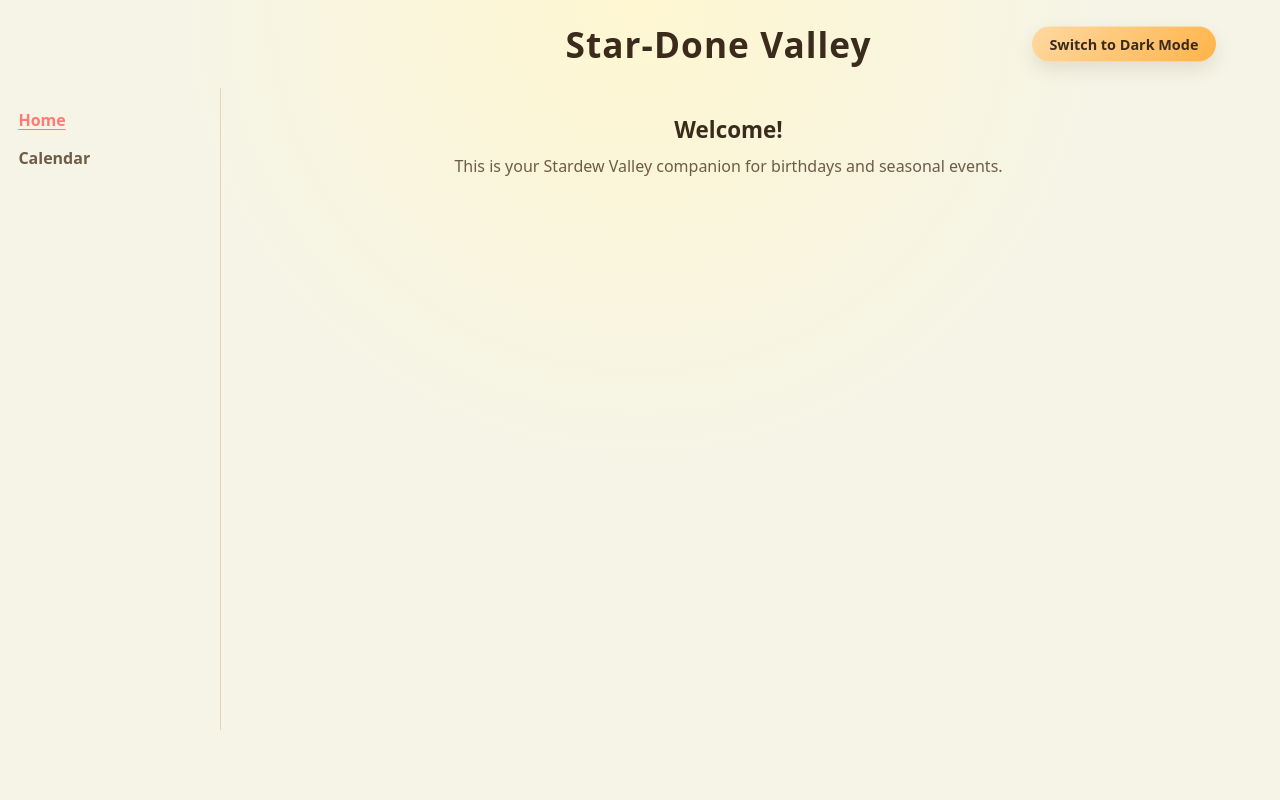
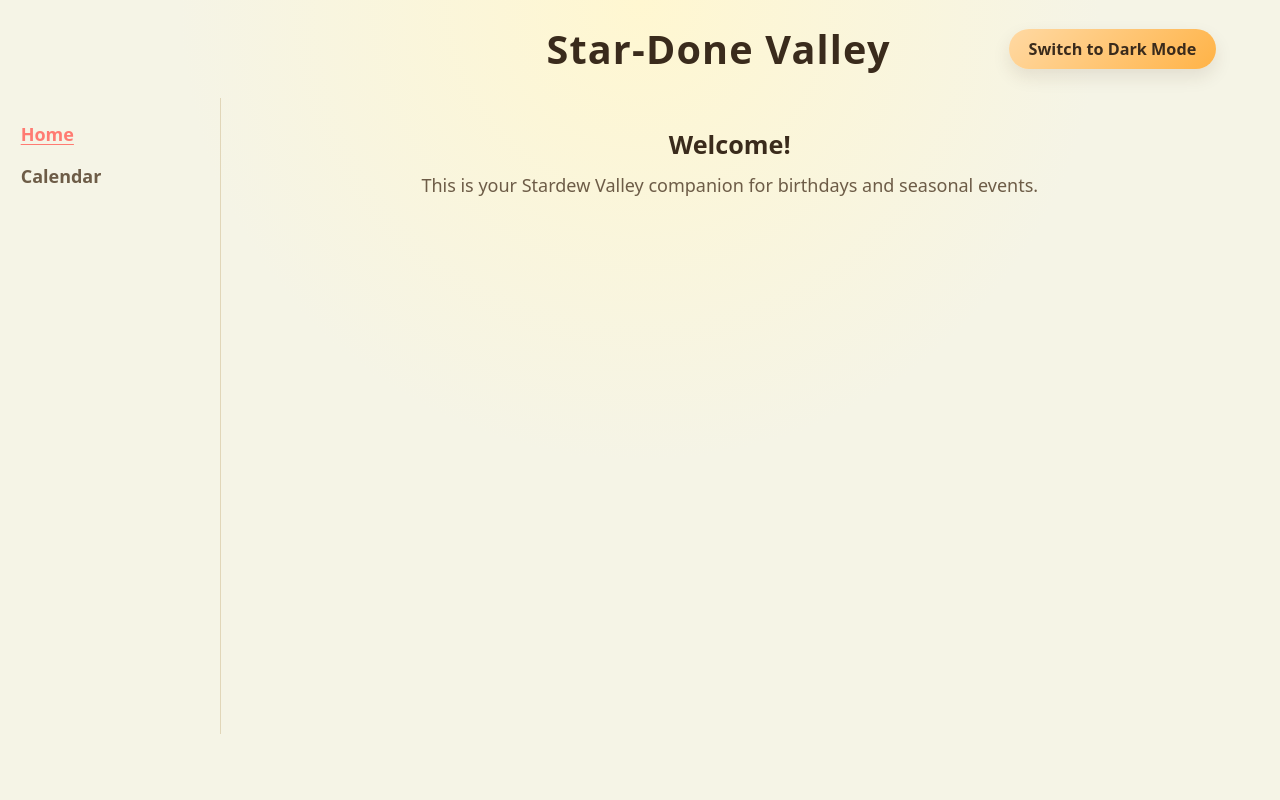
Before and after one commit to nicholejbooker/StardewValleyTracker, a Django app: page / in a window 1280 px wide. Run offline with Django 5.2, Linux system fonts and the light colour scheme; some web fonts are replaced.

Commit message:
Increase base font size for legibility
Made-with: Cursor

```diff
--- a/calendar_app/static/calendar_app/css/styles.css
+++ b/calendar_app/static/calendar_app/css/styles.css
@@ -43,10 +43,16 @@ body {
   margin: 0;
   min-height: 100vh;
   font-family: "Jersey 15", system-ui, -apple-system, BlinkMacSystemFont, "Segoe UI", sans-serif;
+  line-height: 1.35;
   background: radial-gradient(circle at top, #fff7d1 0, var(--bg) 45%, var(--bg) 100%);
   color: var(--text);
   display: flex;
   flex-direction: column;
+}
+
+/* Scale all rem-based typography up for legibility. */
+html {
+  font-size: 18px;
 }
 
 html[data-theme="dark"] body {
```
